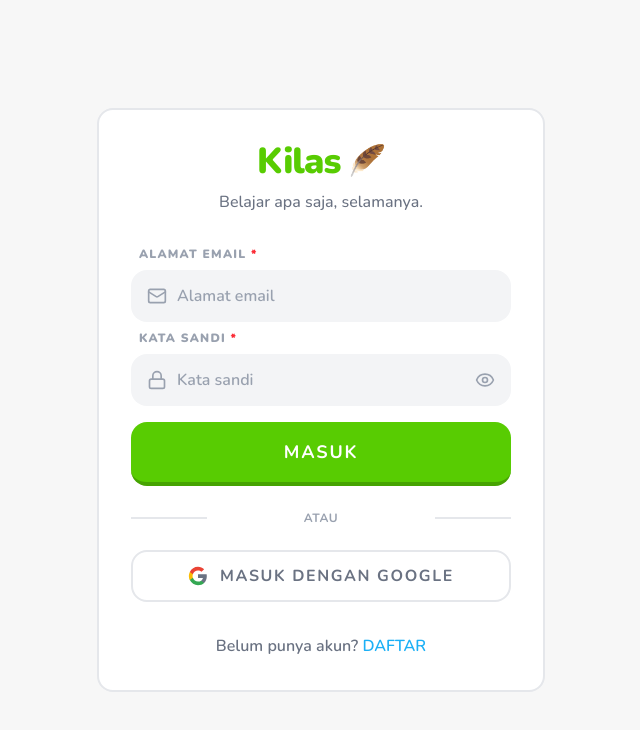
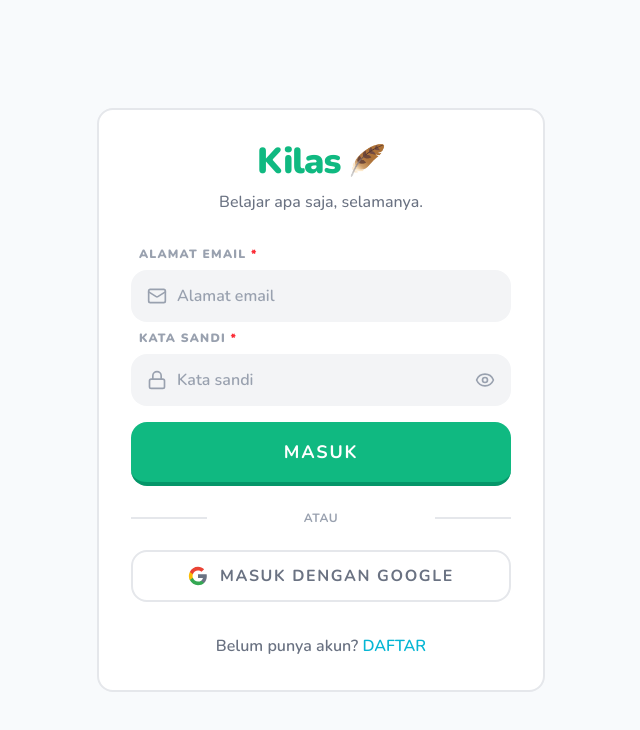
Before and after one commit to Joenathan-15/kilas, a React (Vite) app in the folder frontend/: page /login in a window 1280 px wide. Shown: the top 730 px of the page, without its empty margins (319-959 px from the left). Built offline with nearby package versions, Linux system fonts and the light colour scheme.

Commit message:
feat: update color scheme to enhance UI consistency; replace sky-blue with feather-green across multiple components

```diff
--- a/frontend/src/components/decks/DeckCard.tsx
+++ b/frontend/src/components/decks/DeckCard.tsx
@@ -18,7 +18,7 @@
       <div className="flex justify-between items-center mb-4 gap-3">
         <div className="flex items-center gap-2 text-[10px] font-black uppercase tracking-widest text-gray-400">
           {deck.is_public ? (
-            <span className="flex items-center gap-1 text-sky-blue bg-sky-50 px-2 py-1 rounded-lg shrink-0">
+            <span className="flex items-center gap-1 text-feather-green bg-green-50 px-2 py-1 rounded-lg shrink-0">
               <Globe className="w-3 h-3" /> Public
             </span>
           ) : (
@@ -39,7 +39,7 @@
         <div className="flex items-center gap-1 opacity-100 md:opacity-0 md:group-hover:opacity-100 transition-all duration-200 shrink-0">
           <button
             onClick={() => onEdit(deck)}
-            className="p-1.5 hover:bg-sky-50 rounded-lg text-gray-300 hover:text-sky-blue transition-colors"
+            className="p-1.5 hover:bg-green-50 rounded-lg text-gray-300 hover:text-feather-green transition-colors"
           >
             <Edit2 className="w-4 h-4" />
           </button>
@@ -54,7 +54,7 @@
 
       {/* Title + Description */}
       <Link to={`/decks/${deck.id}`} className="block group/title mb-3">
-        <h3 className="text-lg font-black text-gray-700 line-clamp-2 leading-snug group-hover/title:text-sky-blue transition-colors">
+        <h3 className="text-lg font-black text-gray-700 line-clamp-2 leading-snug group-hover/title:text-feather-green transition-colors">
           {deck.title}
         </h3>
         <p className="text-sm font-bold text-gray-400 line-clamp-1 mt-1">
--- a/frontend/src/index.css
+++ b/frontend/src/index.css
@@ -3,20 +3,24 @@
 @theme {
   --font-sans: "Nunito", ui-sans-serif, system-ui, sans-serif;
 
-  --color-feather-green: #58cc02;
-  --color-feather-green-dark: #46a302;
+  /* Primary - Emerald */
+  --color-feather-green: #10b981;
+  --color-feather-green-dark: #059669;
 
-  --color-sky-blue: #1cb0f6;
-  --color-sky-blue-dark: #1899d6;
+  /* Secondary - Cyan */
+  --color-sky-blue: #06b6d4;
+  --color-sky-blue-dark: #0891b2;
 
-  --color-danger-red: #ff4b4b;
-  --color-danger-red-dark: #ea2b2b;
+  /* Danger - Rose */
+  --color-danger-red: #f43f5e;
+  --color-danger-red-dark: #e11d48;
 
-  --color-gold: #ffc800;
-  --color-gold-dark: #e5b400;
+  /* Warning/Gold - Amber */
+  --color-gold: #f59e0b;
+  --color-gold-dark: #d97706;
 
   --color-surface: #ffffff;
-  --color-background: #f7f7f7;
+  --color-background: #f8fafc;
 }
 
 @layer base {
@@ -31,11 +35,11 @@
   }
 
   .btn-primary {
-    @apply relative inline-flex items-center justify-center font-bold uppercase tracking-widest rounded-2xl transition-all duration-150 active:translate-y-1 select-none bg-feather-green text-white border-b-4 border-feather-green-dark hover:bg-[#61e002] active:border-b-0;
+    @apply relative inline-flex items-center justify-center font-bold uppercase tracking-widest rounded-2xl transition-all duration-150 active:translate-y-1 select-none bg-feather-green text-white border-b-4 border-feather-green-dark hover:bg-[#34d399] active:border-b-0;
   }
 
   .btn-secondary {
-    @apply relative inline-flex items-center justify-center font-bold uppercase tracking-widest rounded-2xl transition-all duration-150 active:translate-y-1 select-none bg-sky-blue text-white border-b-4 border-sky-blue-dark hover:bg-[#20c3ff] active:border-b-0;
+    @apply relative inline-flex items-center justify-center font-bold uppercase tracking-widest rounded-2xl transition-all duration-150 active:translate-y-1 select-none bg-sky-blue text-white border-b-4 border-sky-blue-dark hover:bg-[#22d3ee] active:border-b-0;
   }
 
   .btn-danger {
--- a/frontend/src/pages/DeckDetailsPage.tsx
+++ b/frontend/src/pages/DeckDetailsPage.tsx
@@ -211,19 +211,17 @@
   };
 
   if (isLoading) {
-    return (
       <div className="flex flex-col items-center justify-center py-20">
-        <Loader2 className="w-12 h-12 text-sky-blue animate-spin mb-4" />
+        <Loader2 className="w-12 h-12 text-feather-green animate-spin mb-4" />
         <p className="font-black text-gray-400 uppercase tracking-widest">{t.deckDetails.loading}</p>
       </div>
-    );
   }
 
   if (!deck) {
     return (
       <div className="text-center py-20">
         <h2 className="text-2xl font-black text-gray-700">{t.deckDetails.notFound}</h2>
-        <Link to="/decks" className="text-sky-blue font-bold hover:underline mt-4 block">
+        <Link to="/decks" className="text-feather-green font-bold hover:underline mt-4 block">
           {t.deckDetails.backToDecks}
         </Link>
       </div>
@@ -260,7 +258,7 @@
               <div className="flex items-center gap-3 mb-1">
                 <h1 className="text-3xl font-black text-gray-700 tracking-tight uppercase leading-tight">{deck.title}</h1>
                 {deck.is_public ? (
-                  <span className="flex items-center gap-1 text-[10px] font-black text-sky-blue uppercase bg-sky-50 px-2 py-1 rounded-lg">
+                  <span className="flex items-center gap-1 text-[10px] font-black text-feather-green uppercase bg-green-50 px-2 py-1 rounded-lg">
                     <Globe className="w-3 h-3" /> {t.deckDetails.public}
                   </span>
                 ) : (
@@ -271,7 +269,7 @@
               </div>
               <div className="flex flex-wrap gap-2">
                 {deck.tags?.map(tag => (
-                  <span key={tag} className="text-xs font-black text-sky-blue uppercase tracking-wider">#{tag}</span>
+                  <span key={tag} className="text-xs font-black text-feather-green uppercase tracking-wider">#{tag}</span>
                 ))}
               </div>
             </div>
@@ -280,7 +278,7 @@
             <div className="flex items-center gap-2">
               <button
                 onClick={() => setIsDeckModalOpen(true)}
-                className="p-2 hover:bg-gray-100 rounded-xl text-gray-400 hover:text-sky-blue transition-colors"
+                className="p-2 hover:bg-gray-100 rounded-xl text-gray-400 hover:text-feather-green transition-colors"
                 title="Edit Deck"
               >
                 <Edit2 className="w-5 h-5" />
@@ -313,9 +311,9 @@
           {isOwner && (
             <button
               onClick={() => setIsAIGenerateModalOpen(true)}
-              className="btn-secondary py-4 text-lg flex items-center justify-center gap-3 border-purple-200 text-purple-600 hover:bg-purple-50"
+              className="btn-chunky py-4 text-lg flex items-center justify-center gap-3 bg-purple-600 border-purple-800 text-white hover:bg-purple-500 border-b-4 active:border-b-0"
             >
-              <Sparkles className="w-6 h-6" />
+              <Sparkles className="w-6 h-6 fill-current" />
               {t.deckDetails.aiGenerate}
             </button>
           )}
@@ -323,7 +321,7 @@
             <button
               onClick={handleClone}
               disabled={cloneMutation.isPending}
-              className="w-full py-4 bg-purple-600 border-b-4 border-purple-800 text-white font-black rounded-2xl hover:bg-purple-500 active:border-b-0 active:translate-y-1 transition-all flex items-center justify-center gap-3 text-lg md:col-span-3"
+              className="btn-primary w-full py-4 text-lg md:col-span-3 flex items-center justify-center gap-3"
             >
               {cloneMutation.isPending ? <Loader2 className="w-6 h-6 animate-spin" /> : <Copy className="w-6 h-6" />}
               {t.deckDetails.copyToDecks}
@@ -334,7 +332,7 @@
 
       {/* General Stats Grid */}
       <section className="grid grid-cols-2 md:grid-cols-4 gap-3 md:gap-6">
-        <div className="bg-white border-2 border-gray-100 rounded-[2rem] p-5 md:p-8 text-center shadow-sm hover:border-sky-blue transition-colors duration-300">
+        <div className="bg-white border-2 border-gray-100 rounded-[2rem] p-5 md:p-8 text-center shadow-sm hover:border-feather-green transition-colors duration-300">
           <p className="text-[11px] md:text-sm font-black text-gray-400 uppercase tracking-widest mb-2 flex items-center justify-center gap-2">
             <Users className="w-3 h-3 md:w-4 md:h-4" /> {t.deckDetails.creator}
           </p>
@@ -416,7 +414,7 @@
                       {card.back_image_url && (
                         <img src={getFullImageUrl(card.back_image_url)} alt="" className="w-12 h-12 rounded-lg object-cover border border-gray-200 flex-shrink-0" />
                       )}
-                      <div className="font-bold text-sky-blue">
+                      <div className="font-bold text-feather-green">
                         <Latex text={card.back} />
                       </div>
                     </div>
@@ -428,7 +426,7 @@
                     <>
                       <button
                         onClick={() => openEditModal(card)}
-                        className="p-2 hover:bg-gray-100 rounded-xl text-gray-400 hover:text-sky-blue transition-colors"
+                        className="p-2 hover:bg-gray-100 rounded-xl text-gray-400 hover:text-feather-green transition-colors"
                       >
                         <Edit2 className="w-5 h-5" />
                       </button>
@@ -449,7 +447,7 @@
             <h2 className="text-xl font-black text-gray-400 uppercase">{t.deckDetails.emptyDeck}</h2>
             <button
               onClick={openCreateModal}
-              className="mt-4 text-sky-blue font-black hover:underline underline-offset-4"
+              className="mt-4 text-feather-green font-black hover:underline underline-offset-4"
             >
               {t.deckDetails.addFirstCard}
             </button>
```
Also changed, not shown: frontend/src/components/layout/AppLayout.tsx (+4 -4 lines), frontend/src/pages/LibraryPage.tsx (+7 -7 lines), frontend/src/pages/ShopPage.tsx (+4 -4 lines).
